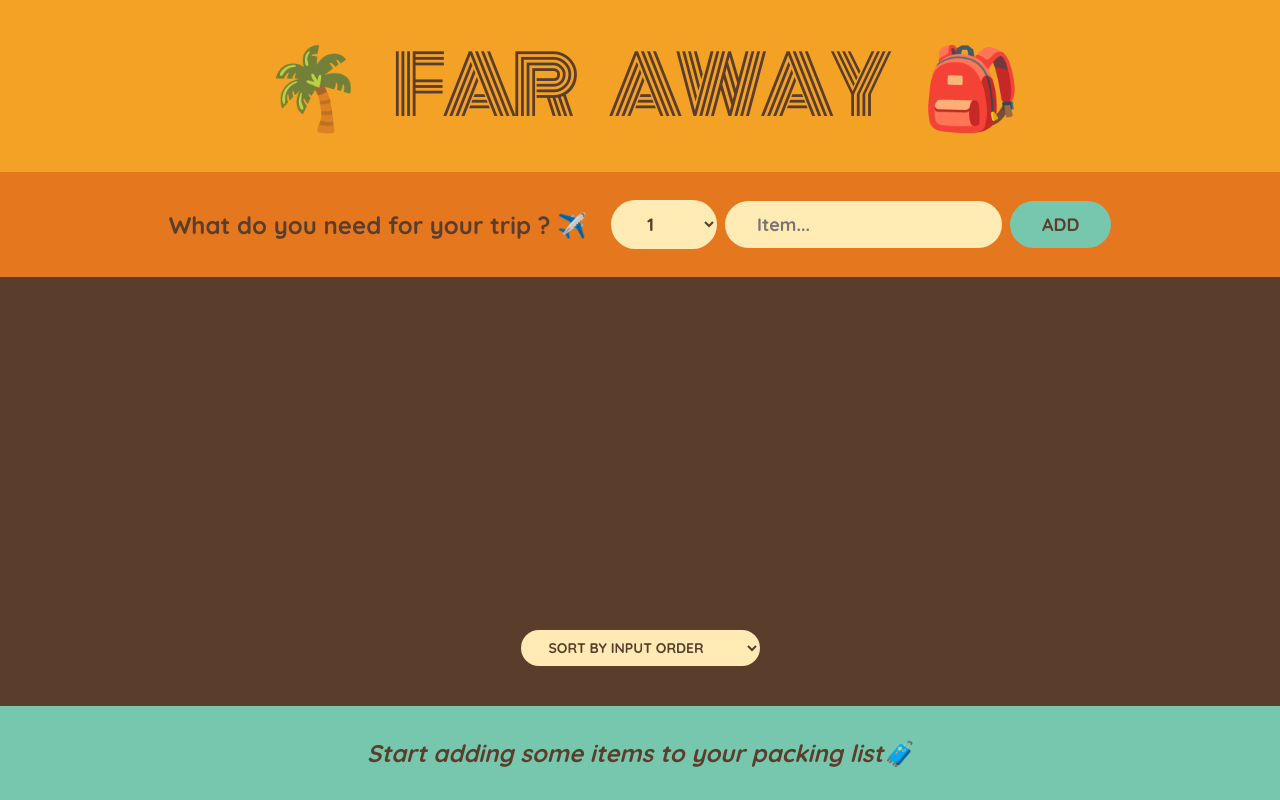
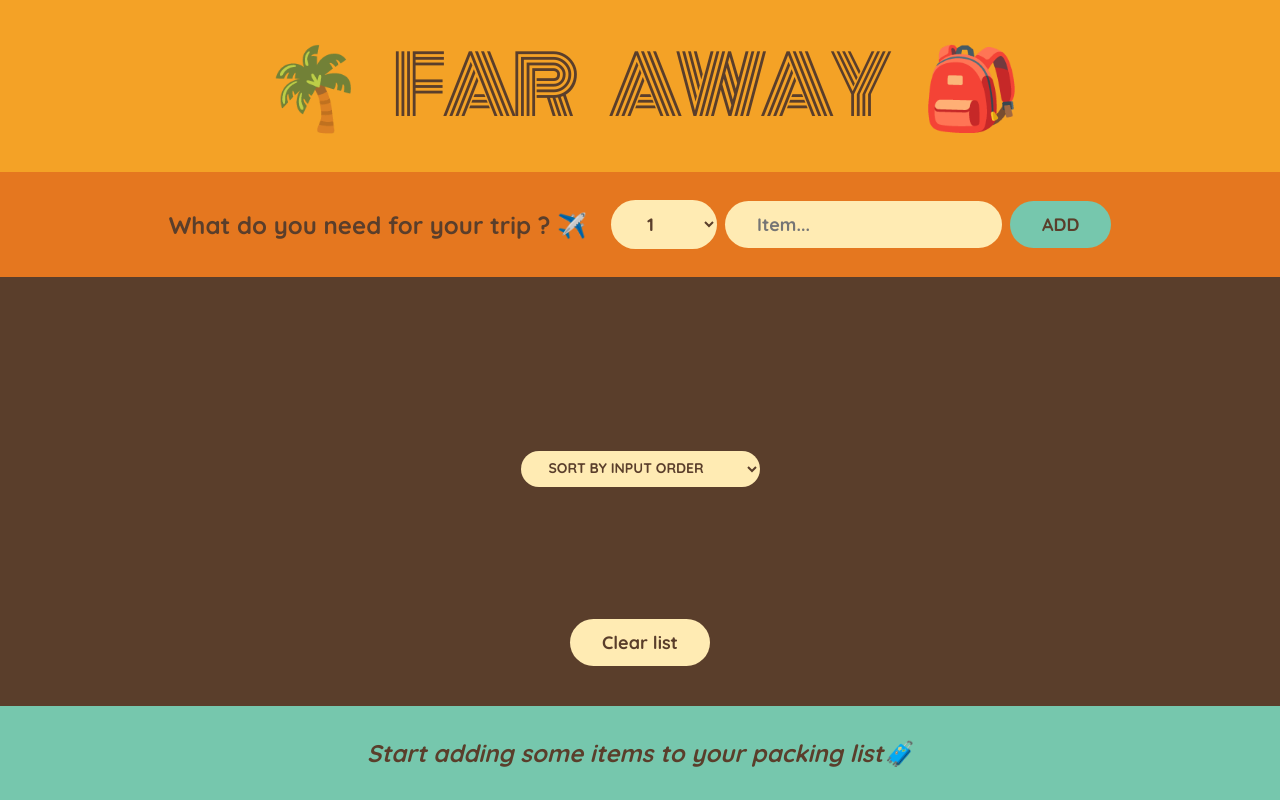
Before and after one commit to P666R/Travel-List-React, a React (Create React App) app: page / in a window 1280 px wide. Built offline with nearby package versions, Linux system fonts and the light colour scheme.

Commit message:
feat-main: clearing list

```diff
--- a/src/App.js
+++ b/src/App.js
@@ -23,6 +23,16 @@ function App() {
     );
   }
 
+  function handleClearList() {
+    if (items.length) {
+      const confirm = window.confirm(
+        "Are you sure you'd like to clear your list?"
+      );
+
+      if (confirm) setItems([]);
+    }
+  }
+
   return (
     <div className="app">
       <Logo />
@@ -31,6 +41,7 @@ function App() {
         items={items}
         onDeleteItem={handleDeleteItem}
         onToggleItem={handleToggleItem}
+        onClearList={handleClearList}
       />
       <Stats items={items} />
     </div>
@@ -92,7 +103,7 @@ function Form({ onAddItems }) {
 }
 
 //! PackingList component (child to app & sibling)
-function PackingList({ items, onDeleteItem, onToggleItem }) {
+function PackingList({ items, onDeleteItem, onToggleItem, onClearList }) {
   const [sortBy, setSortBy] = useState('input');
 
   let sortedItems;
@@ -130,6 +141,9 @@ function PackingList({ items, onDeleteItem, onToggleItem }) {
           <option value="packed">Sort by packed status</option>
         </select>
       </div>
+      <button disabled={items.length === 0} onClick={onClearList}>
+        Clear list
+      </button>
     </div>
   );
 }
@@ -169,8 +183,6 @@ function Stats({ items }) {
   const numPacked = items.filter((item) => item.packed).length;
   const percentage = Math.round((numPacked / numItems) * 100);
 
-  console.log(numItems, numPacked);
-
   return (
     <footer className="stats">
       <em>
```
